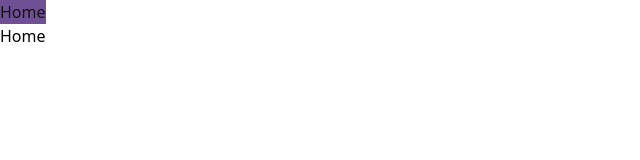
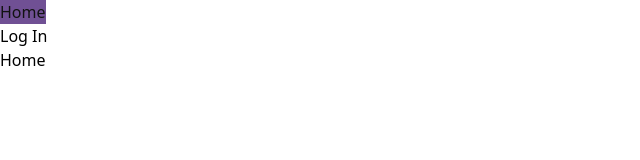
Before and after one commit to ViktorOlausson/oop2_projekt_grupp7, a React (Vite) app in the folder oop2blogapp/: page / in a window 1280 px wide. Shown: the top 160 px of the page, without its empty margins (0-640 px from the left). Built offline with nearby package versions, Linux system fonts and the light colour scheme.

Commit message:
basic navbar done

```diff
--- a/oop2blogapp/src/components/Button.jsx
+++ b/oop2blogapp/src/components/Button.jsx
@@ -1,7 +1,7 @@
 import React from 'react'
 import "../index.css"
 
-function Button({bgColor="bg-button-color", rounded="", textColor="", className="", padding="px-4 py-2", children, ...props}) {
+function Button({bgColor="", rounded="", textColor="", className="", padding="px-4 py-2", children, ...props}) {
   return (
     <button className={`${padding} ${bgColor} ${rounded} ${textColor} ${className}`} {...props}>{children}</button>
   )
--- a/oop2blogapp/src/components/Header.jsx
+++ b/oop2blogapp/src/components/Header.jsx
@@ -6,9 +6,10 @@ import { useNavigate, useLocation } from "react-router-dom";
 
 const navItems = [
     {name: "Home", slug: "/"},
+    {name: "Log In", slug: "/login"},
   ]
 
-  const buttonStyle = "h-full flex items-center duration-300 text-white hover:bg-button-color hover:text-black"
+  const buttonStyle = "h-full flex items-center duration-300 text-black"
   const buttonPadding = "px-3"
   const buttonColor = ""
 
@@ -19,7 +20,7 @@ function Header() {
     const location = useLocation()
     const currentPath = location.pathname
   return (
-    <header className='h-12 place-content-center flex sticky top-0 z-50'>
+    <header className='h-12 place-content-center flex sticky top-0 z-50 bg-slate-400'>
       {/* border frame: border-2 border-border-gray */}
       <Container className='place-content-center h-full' maxWidth='max-w-9xl' paddingX=''>
         <nav className='flex h-full align-middle'>
--- a/oop2blogapp/src/main.jsx
+++ b/oop2blogapp/src/main.jsx
@@ -5,6 +5,7 @@ import './index.css'
 import App from './App.jsx'
 import Home from "./pages/Home.jsx"
 import ErrorPage from './pages/ErrorPage.jsx'
+import Login from './pages/Login.jsx'
 
 const router = createBrowserRouter([
   {
@@ -13,6 +14,7 @@ const router = createBrowserRouter([
     errorElement: <ErrorPage/>,
     children:[
       {path:"/", element: <Home/>},
+      {path:"/login", element: <Login/>},
     ]
   }
 ])
```
